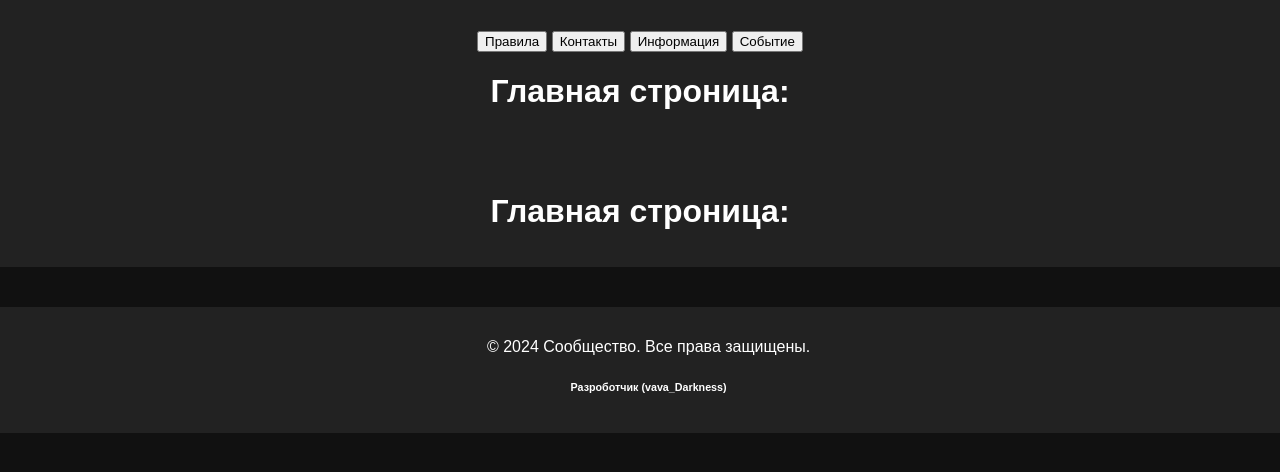
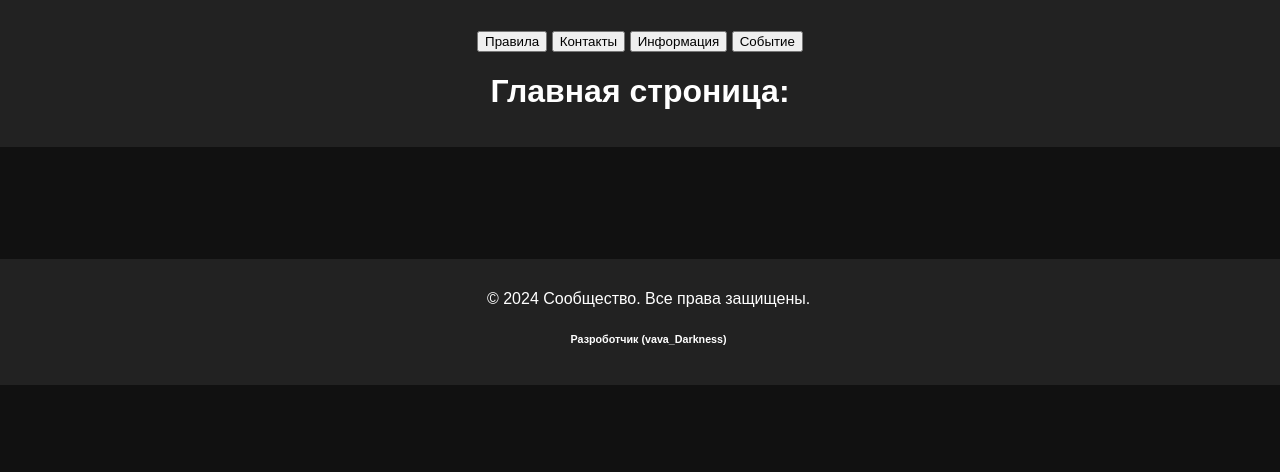
Before and after one commit to vava432/Darkness.io, a plain HTML site: page index.html in a window 1280 px wide. Drawn offline with Linux system fonts and the light colour scheme.

Commit message:
Update index.html

```diff
--- a/index.html
+++ b/index.html
@@ -22,16 +22,17 @@
 
         </nav>
 <h1>Главная строница:</h1>
-        <main>
-
-        </main>
+        </header>
 
 
-        <h1>Главная строница:</h1>
+
+
         <nav>
             <ul>
 
+              <main>
 
+        </main>
 
             </ul>
 
@@ -39,7 +40,7 @@
 
 
         </nav>
-    </header>
+
 
         <main>
 
```
